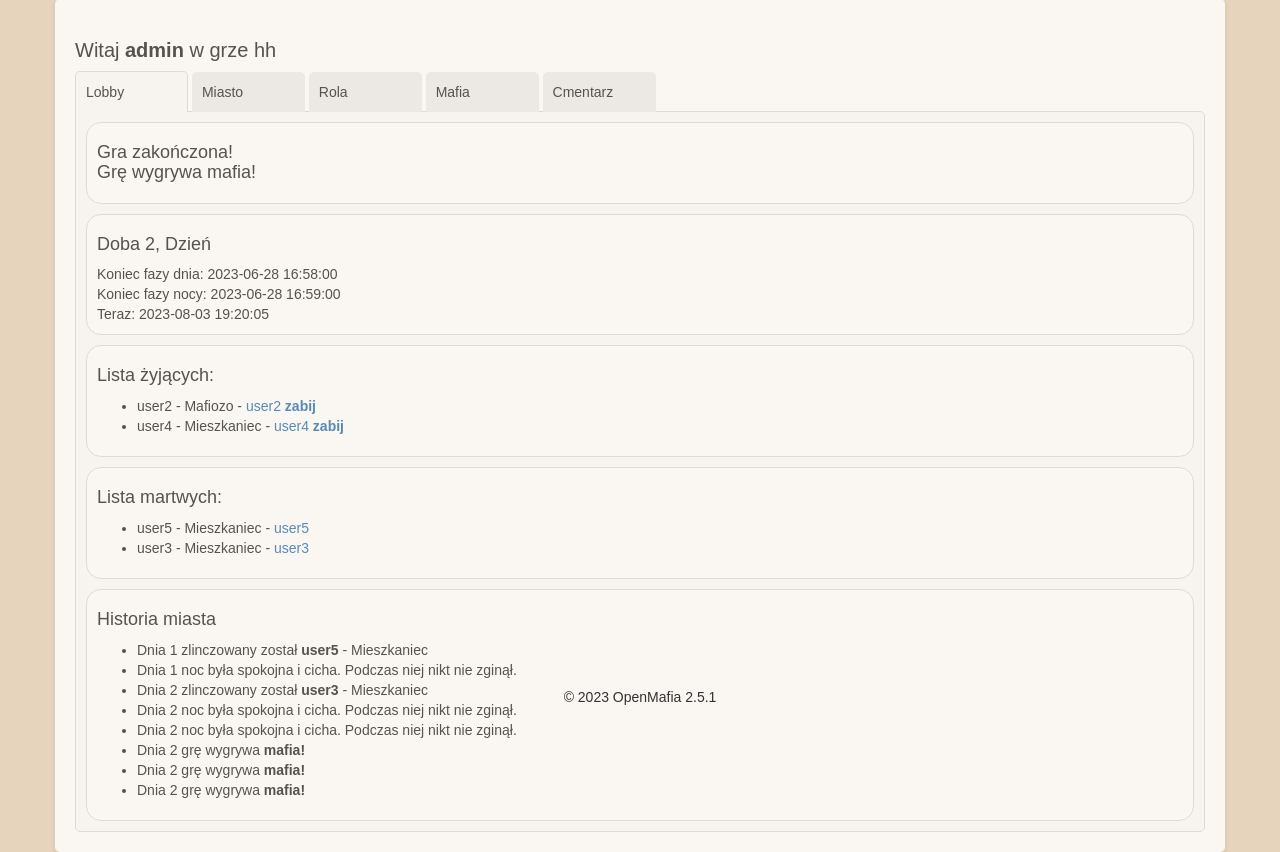
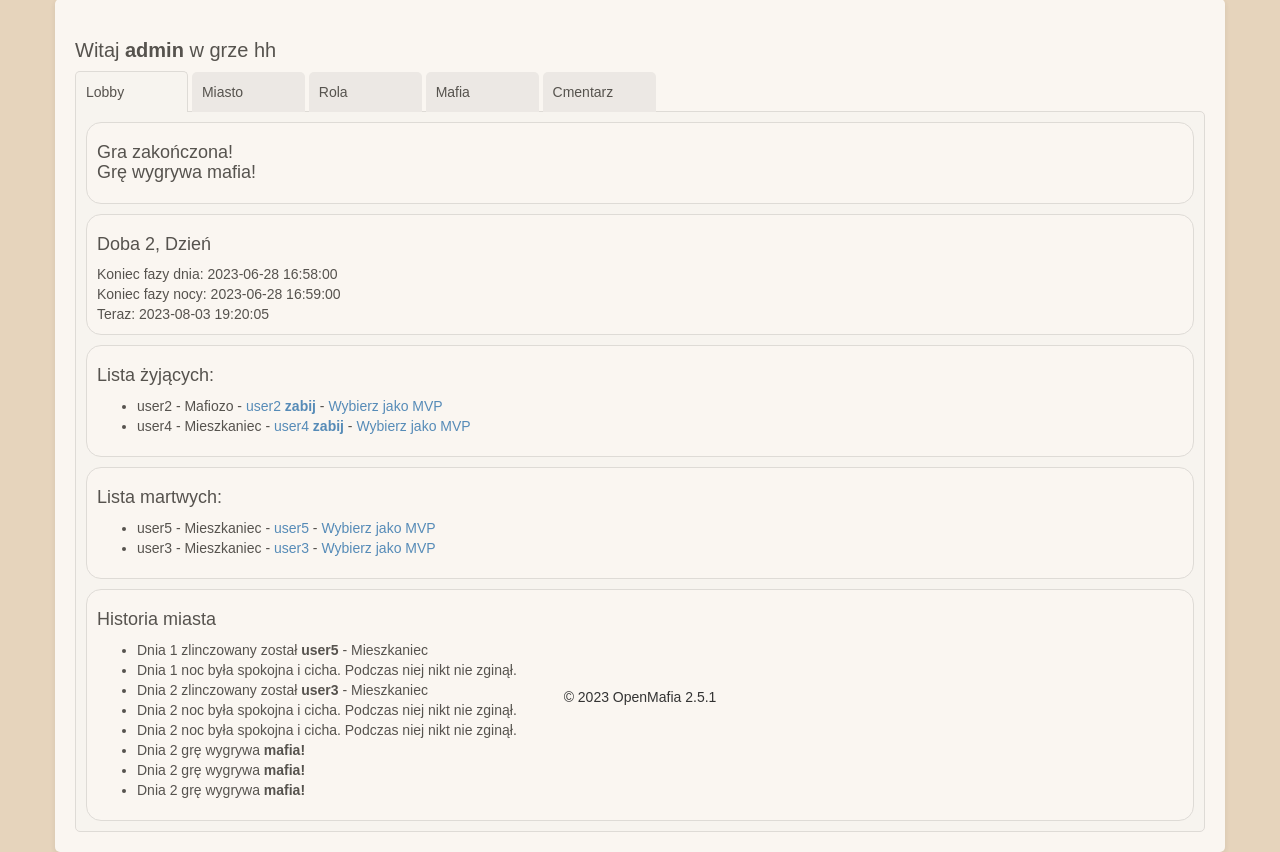
Before and after one commit to njayneer/openmafia, a Flask app: page /game/1/lobby in a window 1280 px wide. Shown: the part 93-945 px from the top of the page. Run offline with Flask 3, Linux system fonts and the light colour scheme; a user stored in the database is signed in; data comes from the database, SQL or seed files in the repository; both versions use the stored data as it was after the commit; data that the repository does not hold is empty; some libraries are stand-ins or nearby versions.

Commit message:
GM can choose MVP

```diff
--- a/app/AdminPanel/views.py
+++ b/app/AdminPanel/views.py
@@ -22,7 +22,7 @@ def admin_index():
 @login_required
 @administrator_privileges_required
 def update_db():
-    import app.Engine.DB.update2_5_1
+    import app.Engine.DB.update2_6
     flash('Wykonano', 'alert-success')
     return redirect(url_for('AdminModule.admin_index'))
 
--- a/app/Engine/DB/db_api.py
+++ b/app/Engine/DB/db_api.py
@@ -825,6 +825,9 @@ class UserApi:
         self.user_achievements = Achievements.query.filter(Achievements.user_id == self.user.id).all()
         return self.user_achievements
 
+    def get_game_achievements(self, player_id_list):
+        return Achievements.query.filter(Achievements.player_id.in_(player_id_list)).all()
+
     def get_achievement_id_for_name(self, achievement_name: str):
         achievement = AchievementTypes.query.filter(AchievementTypes.name == achievement_name).first()
         if achievement:
--- a/app/SetupGameModule/privileges.py
+++ b/app/SetupGameModule/privileges.py
@@ -3,6 +3,8 @@ from app.Engine.DB.db_api import GameApi, UserApi
 from flask_login import current_user
 def _player_roles(player):
     return [role.role.name for role in player.roles]
+
+
 
 
 def _get_all_privileges(player, game):
@@ -38,7 +40,8 @@ def _get_all_privileges(player, game):
         'priest_prayer': PriestPrayer(player, game),
         'gun_shot': GunShot(player, game),
         'event_history_read': EventHistoryRead(player, game),
-        'event_remove': EventRemove(player, game)
+        'event_remove': EventRemove(player, game),
+        'choose_mvp': ChooseMVP(player, game)
     }
 
 
@@ -100,8 +103,10 @@ class Privilege:
         self.role_priest = 'priest' in _player_roles(self.player)
         self.item_gun = len(self.game_api.select_game_items('gun', self.player.id, not_consumed_only=True)) > 0
         self.admin = 'administrator' in self.user_attributes
+        self.mvp_not_asigned = 'mvp' not in [a.achievement.name for a in self._get_achievements()]
 
-
+    def _get_achievements(self):
+        return self.user_api.get_game_achievements([gp.id for gp in self.game.game_players])
 class GraveyardVisible(Privilege):
     description = 'You are able to see whole graveyard tab with all that content.'
 
@@ -451,3 +456,14 @@ class EventRemove(Privilege):
         else:
             self.granted = False
         return self.granted
+
+
+class ChooseMVP(Privilege):
+    description = 'You can asign a player the MVP badge'
+
+    def judge_if_deserved(self):
+        if self.game_admin and self.mvp_not_asigned and self.game_finished:
+            self.granted = True
+        else:
+            self.granted = False
+        return self.granted
--- a/app/SetupGameModule/templates/SetupGameModule_lobby.html
+++ b/app/SetupGameModule/templates/SetupGameModule_lobby.html
@@ -90,6 +90,9 @@
                 {% if data['your_privileges']['kill_a_player_at_any_time'].granted %}
                   <a href="./kill_player/{{ player.id }}"><b>zabij</b></a>
                 {% endif %}
+                {% if data['your_privileges']['choose_mvp'].granted %}
+                    - <a href="{{url_for('SetupGameModule.choose_mvp', game_id=game.id, player_id=player.id)}}">Wybierz jako MVP</a>
+                {% endif %}
                 </li>
             {% endfor %}
           {% if data['your_privileges']['judge_players'].granted %}
@@ -119,6 +122,9 @@
                   {% endif %}
                   {% if data['your_privileges']['see_user_names_of_players'].granted %}
                     - <a href="{{url_for('User.user_main', user_id=player.user.id)}}">{{ player.user.name }}</a>
+                  {% endif %}
+                  {% if data['your_privileges']['choose_mvp'].granted %}
+                    - <a href="{{url_for('SetupGameModule.choose_mvp', game_id=game.id, player_id=player.id)}}">Wybierz jako MVP</a>
                   {% endif %}
                 </li>
             {% endfor %}
@@ -177,6 +183,8 @@
           <li>Dnia {{ history_event.day_no }} grę wygrywa <b>miasto!</b></li>
           {% elif history_event.event_type_tbl.name == 'mafiosos_win' %}
           <li>Dnia {{ history_event.day_no }} grę wygrywa <b>mafia!</b></li>
+          {% elif history_event.event_type_tbl.name == 'mvp_chosen' %}
+          <li>Na MVP wybrany został {{ history_event.target_player.name }}</b>!</li>
           {% elif history_event.event_type_tbl.name == 'gun_shot_kill' %}
             <li>Dnia {{ history_event.day_no }} zabity przez strzał z pistoletu został <b>{{ history_event.target_player.name }}</b>
               {% if data['your_privileges']['see_roles_of_dead_players'].granted %}
--- a/app/SetupGameModule/views.py
+++ b/app/SetupGameModule/views.py
@@ -502,6 +502,7 @@ def lobby(game_id):
         history_events += list(event_api.get_all_events_for_whole_game(game, 'admin_kill'))
         history_events += list(event_api.get_all_events_for_whole_game(game, 'admin_block_lynch'))
         history_events += list(event_api.get_all_events_for_whole_game(game, 'admin_block_mafia_kill'))
+        history_events += list(event_api.get_all_events_for_whole_game(game, 'mvp_chosen'))
         history_events.sort(key=lambda x: (x.day_no, x.phase_no))
         # for ev in history_events:
         #      ev.timestamp = utc_to_local(ev.timestamp)
@@ -919,3 +920,26 @@ def event_history_delete(game_id, event_id):
         else:
             flash('Próbujesz usunąć zdarzenie, które nie istnieje.', 'alert-danger')
     return redirect(url_for('SetupGameModule.event_history', game_id=game_id))
+
+
+@SetupGameModule.route('<game_id>/choose_mvp/<player_id>', methods=['GET', 'POST'])
+@login_required
+def choose_mvp(game_id, player_id):
+    game_id = int(game_id)
+    player_id = int(player_id)
+
+    db_api = GameApi()
+    game = db_api.get_game(game_id)
+
+    # privileges
+    you = db_api.get_player_object_for_user_id(current_user.id)
+    your_privileges = judge_privileges(you, game)
+
+    if your_privileges['choose_mvp'].granted and player_id in [p.id for p in db_api.game.game_players]:
+        user_api = UserApi()
+        user_id = db_api.get_player_object_for_player_id(player_id).user_id
+        user_api.get_user_for_user_id(user_id)
+        user_api.set_achievement_to_user('mvp', player_id)
+        ge_api = GameEventApi()
+        ge_api.create_new_event(game, 'mvp_chosen', None, player_id)
+    return redirect(url_for('SetupGameModule.lobby', game_id=game_id))
```
Also changed, not shown: app/Engine/DB/update2_6.py (added, +18 -0 lines), app/database.db.
